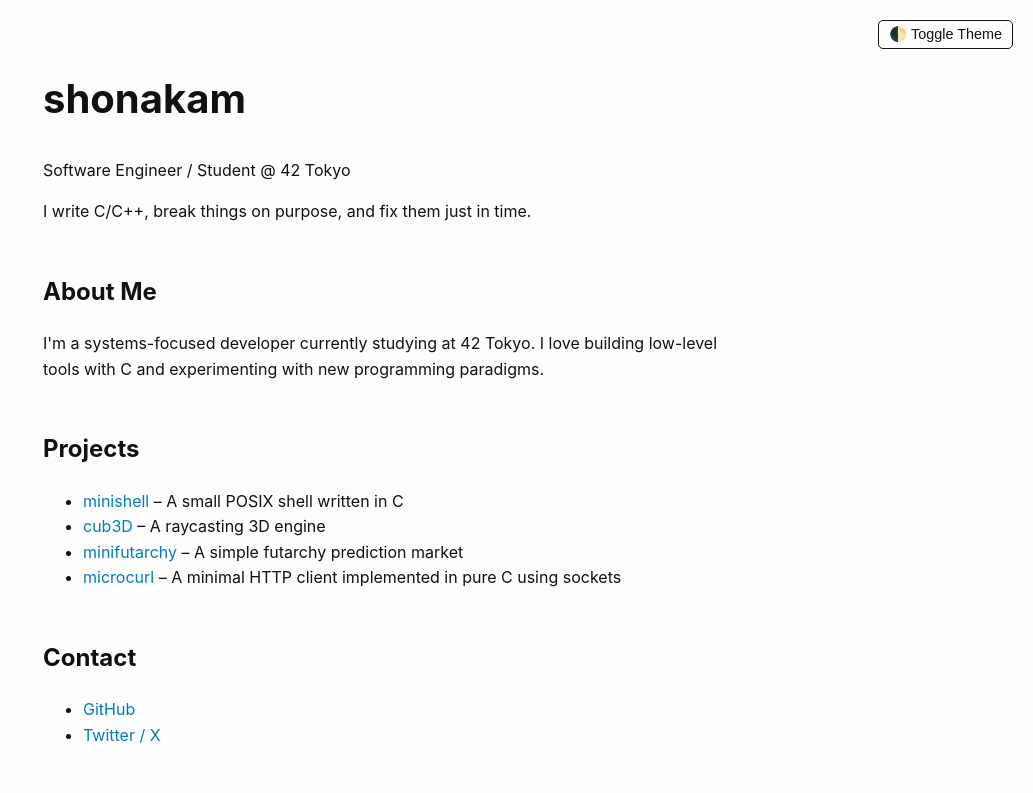
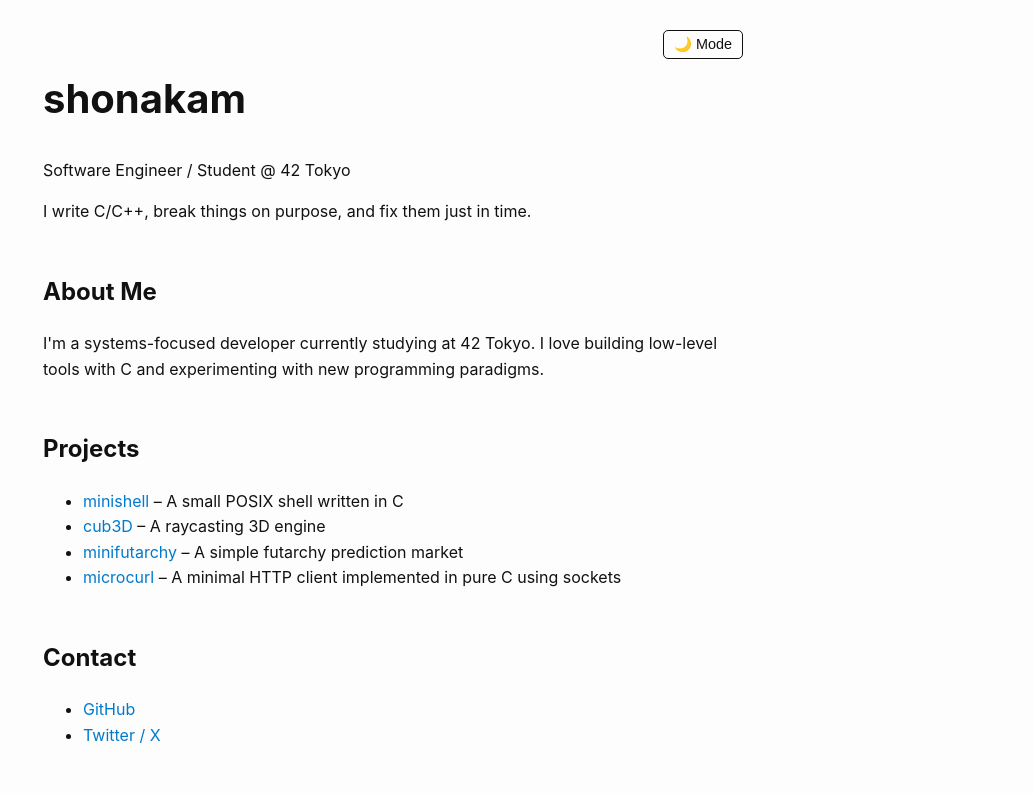
Before and after one commit to shonakam/shonakam.github.io, a plain HTML site: page index.html in a window 1280 px wide. Shown: the top 793 px of the page, without its empty margins (247-1280 px from the left). Drawn offline with Linux system fonts and the light colour scheme.

Commit message:
chore: fix theme toggle

```diff
--- a/index.html
+++ b/index.html
@@ -19,7 +19,6 @@
       --footer-color: #aaa;
     }
 
-
     body {
       font-family: "Inter", sans-serif;
       background: var(--bg-color);
@@ -37,11 +36,10 @@
     a:hover { text-decoration: underline; }
     footer { margin-top: 3em; font-size: 0.8em; color: var(--footer-color); }
 
-
     .toggle {
-      position: fixed;
-      top: 20px;
-      right: 20px;
+      float: right;
+      margin-top: -10px;
+      margin-bottom: 20px;
       background: transparent;
       border: 1px solid var(--text-color);
       color: var(--text-color);
@@ -49,13 +47,13 @@
       border-radius: 5px;
       cursor: pointer;
       font-size: 0.9em;
+      transition: background 0.3s, color 0.3s, border-color 0.3s;
     }
   </style>
 </head>
 <body>
 
-<button class="toggle" onclick="toggleTheme()">🌓 Toggle Theme</button>
-
+<button class="toggle" onclick="toggleTheme()" id="theme-toggle">🌙 Theme</button>
 <h1>shonakam</h1>
 <p>Software Engineer / Student @ 42 Tokyo</p>
 <p>I write C/C++, break things on purpose, and fix them just in time.</p>
@@ -93,18 +91,25 @@
 </footer>
 
 <script>
+  function setThemeIcon() {
+    const toggleBtn = document.getElementById('theme-toggle');
+    const isDark = document.body.classList.contains('dark');
+    toggleBtn.innerText = isDark ? '☀️ Mode' : '🌙 Mode';
+  }
+
   function toggleTheme() {
     document.body.classList.toggle('dark');
     const isDark = document.body.classList.contains('dark');
     localStorage.setItem('theme', isDark ? 'dark' : 'light');
+    setThemeIcon();
   }
 
-  // Load theme preference on page load
   (function () {
     const savedTheme = localStorage.getItem('theme');
     if (savedTheme === 'dark') {
       document.body.classList.add('dark');
     }
+    setThemeIcon();
   })();
 </script>
 
```
